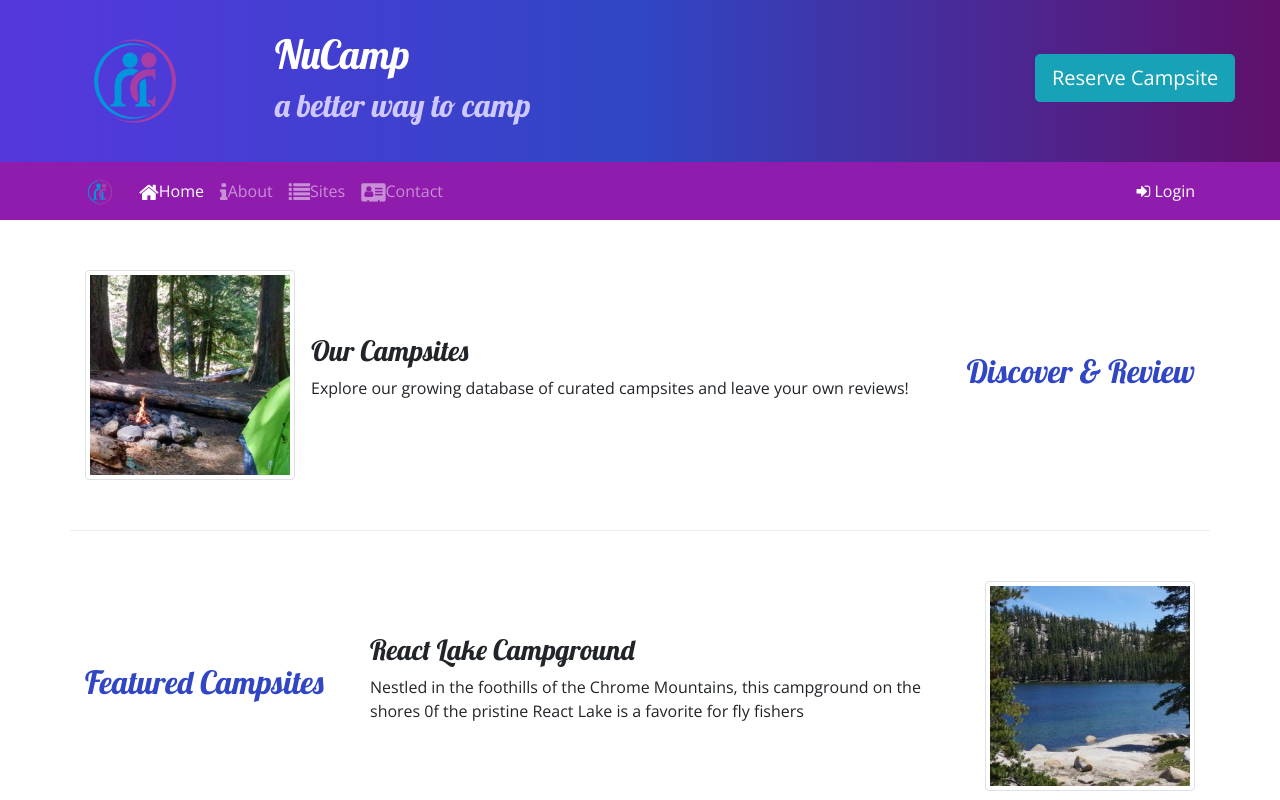
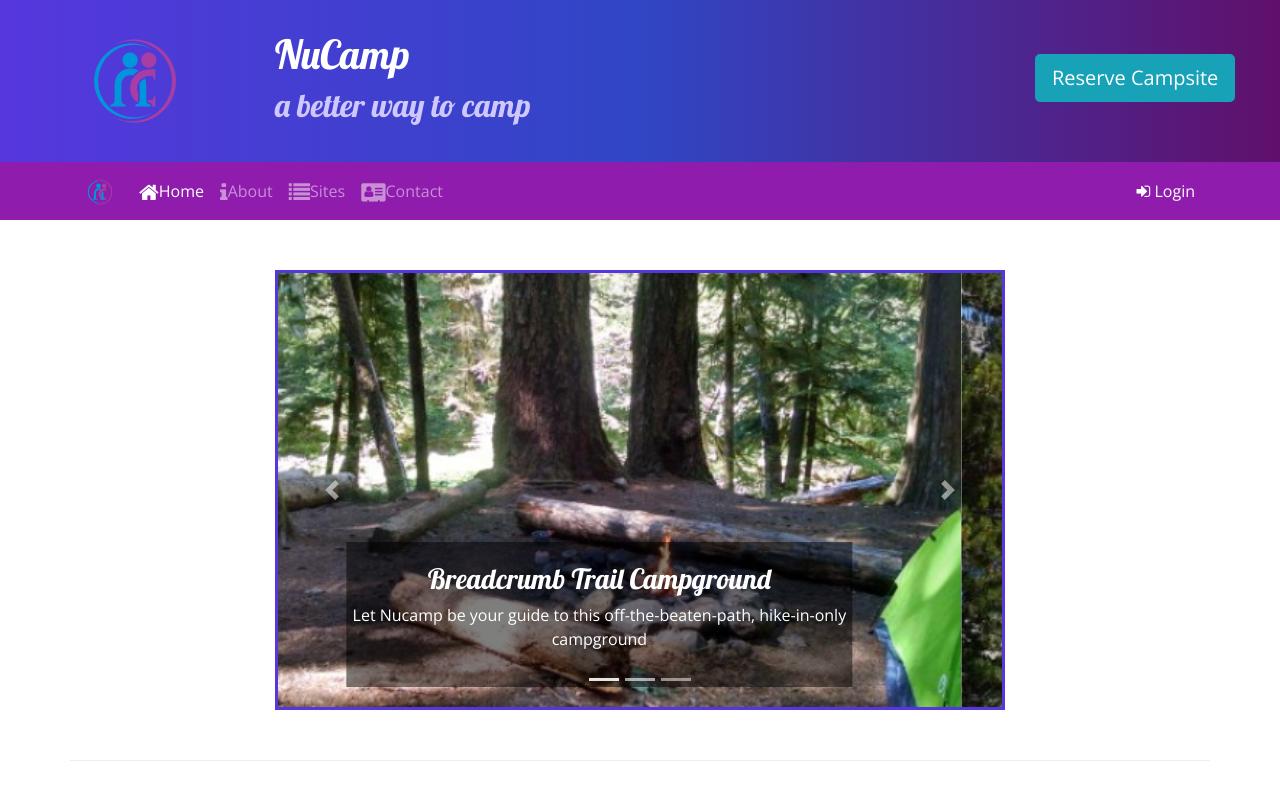
Before and after one commit to chikaosuagwu/Bootstrap_Project, a website: page index.html in a window 1280 px wide. Shown: the top 800 px of the page. Drawn offline with nearby package versions, Linux system fonts and the light colour scheme.

Commit message:
Carousel

```diff
--- a/css/styles.css
+++ b/css/styles.css
@@ -37,3 +37,11 @@
 .navbar {
     background-color: #901CAD;
 }
+
+.carousel-caption {
+    background-color: rgba(0, 0, 0, 0.5);
+}
+
+.carousel {
+    border:solid #5637DD;
+}
--- a/index.html
+++ b/index.html
@@ -101,10 +101,53 @@
         </div>
       </div>
     </div>
-
   </div>
 
   <div class="container">
+
+    <div class="row row-content">
+      <div class="col-md-8 mx-auto">
+        <div id="homeCarousel" class="carousel slide" data-ride="carousel">
+          <ol class="carousel-indicators">
+            <li data-target="#homeCarousel" data-slide-to="0" class="active"></li>
+            <li data-target="#homeCarousel" data-slide-to="1"></li>
+            <li data-target="#homeCarousel" data-slide-to="2"></li>
+          </ol>
+          <div class="carousel-inner">
+            <div class="carousel-item active">
+              <img class="d-block w-100" src="img/breadcrumb-trail.jpg" alt="Breadcrumb Trail Campground" />
+              <div class="carousel-caption">
+                <h3>Breadcrumb Trail Campground</h3>
+                <p class="d-none d-sm-block">Let Nucamp be your guide to this off-the-beaten-path, hike-in-only campground</p>
+              </div>
+            </div>
+            <div class="carousel-item">
+              <img class="d-block w-100" src="img/react-lake.jpg" alt="React Lake Campground" />
+              <div class="carousel-caption">
+                <h3>Breadcrumb Lake Campground</h3>
+                <p class="d-none d-sm-block">Nestled in the foothills of the Chrome Mountains, this campground on the shores of the pristine React Lake is a favourite for fly fishers</p>
+              </div>
+            </div>
+            <div class="carousel-item">
+              <img class="d-block w-100" src="img/chrome-river.jpg" alt="Chrome River Campground" />
+              <div class="carousel-caption">
+                <h3>Chrome River Campground</h3>
+                <p class="d-none d-sm-block">Spend a few sunny days and starry nights beneath a canopy of old-growth first at this enchanting spot by the Chrome River</p>
+              </div>
+            </div>
+          </div>
+          <a class="carousel-control-prev" href="#homeCarousel" role="button" data-slide="prev">
+            <span class="carousel-control-prev-icon"></span>
+            <span class="sr-only">Previous</span>
+          </a>
+          <a class="carousel-control-next" href="#homeCarousel" role="button" data-slide="next">
+          <span class="carousel-control-next-icon"></span>
+          <span class="sr-only">Next</span>
+          </a>
+        </div>
+      </div>
+    </div>
+
     <div class="row row-content align-items-center">
       <div class="col-sm-4 order-sm-last col-md-3">
         <h2 class="text-sm-right">Discover & Review</h2>
```
